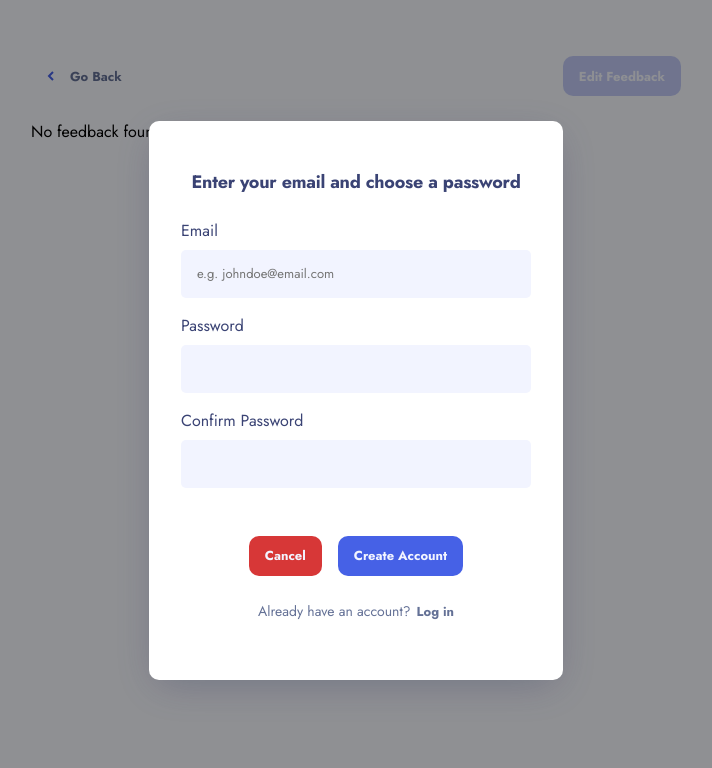
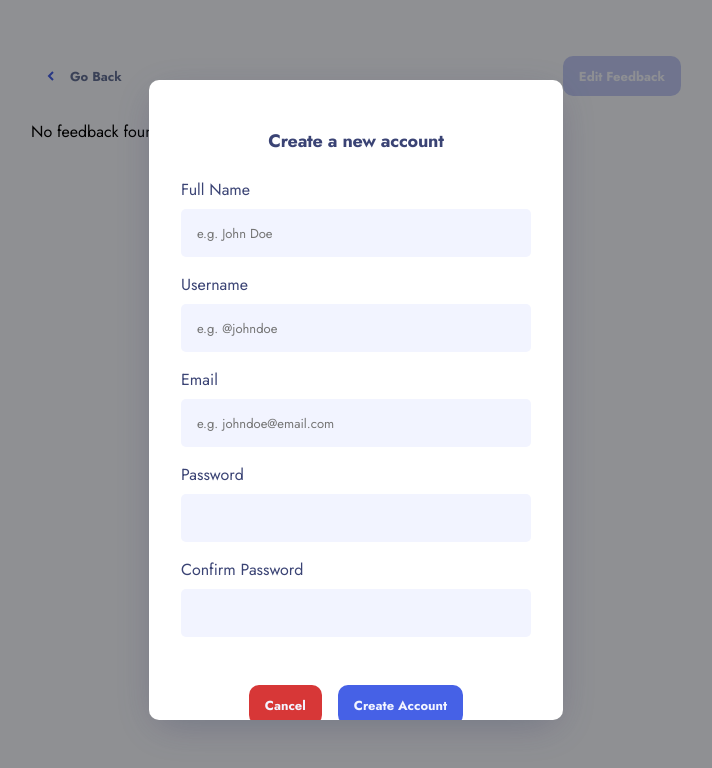
Before and after one commit to ryanbradley-webdev/product-feedback-app, a React (Vite) app in the folder client/: page /1 in a window 1280 px wide. Both pictures are taken after a click on the button "Create new account". Shown: the top 768 px of the page, without its empty margins (284-996 px from the left). Built offline with nearby package versions, Linux system fonts and the light colour scheme; no server answers; the database is empty.

Commit message:
Add account creation functionality.

```diff
--- a/client/src/components/login/Login.tsx
+++ b/client/src/components/login/Login.tsx
@@ -16,14 +16,17 @@ export default function Login({
     setVariant: Dispatch<SetStateAction<'login' | 'create'>>
 }) {
     const {
-        login
+        login,
+        signup
     } = useContext(UserContext)
 
+    const nameRef = useRef<HTMLInputElement>(null)
+    const handleRef = useRef<HTMLInputElement>(null)
     const emailRef = useRef<HTMLInputElement>(null)
     const passwordRef = useRef<HTMLInputElement>(null)
     const passwordConfirmRef = useRef<HTMLInputElement>(null)
 
-    const handleSubmit = (e: React.FormEvent) => {
+    const handleLogin = (e: React.FormEvent) => {
         e.preventDefault()
 
         if (!emailRef.current || !passwordRef.current) return
@@ -36,6 +39,23 @@ export default function Login({
         login(email, password)
     }
 
+    const handleCreate = (e: React.FormEvent) => {
+        e.preventDefault()
+
+        if (!emailRef.current || !passwordRef.current || !passwordConfirmRef.current || !nameRef.current || !handleRef.current) return
+
+        const email = emailRef.current.value
+        const password = passwordRef.current.value
+        const passwordConfirm = passwordConfirmRef.current.value
+        const name = nameRef.current.value
+        const handle = handleRef.current.value
+        const profileImg = ''
+
+        if (!email || !password || password !== passwordConfirm) return
+
+        signup(email, password, name, handle, profileImg)
+    }
+
     return (
         <Modal
             visible={visible}
@@ -43,14 +63,56 @@ export default function Login({
 
             <h5>
                 {variant === 'login' && 'Enter your information to log in'}
-                {variant === 'create' && 'Enter your email and choose a password'}
+                {variant === 'create' && 'Create a new account'}
             </h5>
 
             <form
-                onSubmit={handleSubmit}
+                onSubmit={variant === 'login' ? handleLogin : handleCreate}
                 className={styles.form}
                 aria-hidden={!visible}
             >
+
+                {
+                    variant === 'create' && (
+                        <>
+
+                            <label
+                                htmlFor="name"
+                            >
+
+                                <span>
+                                    Full Name
+                                </span>
+
+                                <input
+                                    type="text"
+                                    placeholder='e.g. John Doe'
+                                    required
+                                    ref={nameRef}
+                                />
+
+                            </label>
+
+                            <label
+                                htmlFor="name"
+                            >
+
+                                <span>
+                                    Username
+                                </span>
+
+                                <input
+                                    type="text"
+                                    placeholder='e.g. @johndoe'
+                                    required
+                                    ref={handleRef}
+                                />
+
+                            </label>
+
+                        </>
+                    )
+                }
 
                 <label
                     htmlFor="email"
@@ -63,6 +125,7 @@ export default function Login({
                     <input
                         type="email"
                         placeholder='e.g. johndoe@email.com'
+                        required
                         ref={emailRef}
                     />
 
@@ -78,6 +141,7 @@ export default function Login({
 
                     <input
                         type="password"
+                        required
                         ref={passwordRef}
                     />
 
@@ -95,6 +159,7 @@ export default function Login({
 
                             <input
                                 type="password"
+                                required
                                 ref={passwordConfirmRef}
                             />
 
--- a/client/src/components/modal/modal.module.css
+++ b/client/src/components/modal/modal.module.css
@@ -16,6 +16,13 @@
     box-shadow: 0 10px 40px -7px #373f6859;
 }
 
+@media screen and (max-height: 936px) {
+    .modal {
+        max-height: 80vh;
+        overflow-y: scroll;
+    }
+}
+
 .modal p {
     font-size: 13px;
     color: var(--clr-grey-300);
--- a/client/src/contexts/UserContext.tsx
+++ b/client/src/contexts/UserContext.tsx
@@ -1,9 +1,10 @@
 import { useMutation, useQueryClient } from '@tanstack/react-query'
 import { createContext, ReactNode, useState } from 'react'
 import { toggleUpvote } from '../lib/toggleUpvote'
-import { signInWithEmailAndPassword, signOut } from 'firebase/auth'
+import { createUserWithEmailAndPassword, signInWithEmailAndPassword, signOut } from 'firebase/auth'
 import { auth } from '../firebase/firebaseInit'
 import { getLoginInfo } from '../lib/getLoginInfo'
+import { createUserProfile } from '../lib/createUserProfile'
 
 export const UserContext = createContext({} as UserContext)
 
@@ -72,8 +73,19 @@ export default function UserContextProvider({
             })
     }
 
+    const signup = (email: string, password: string, name: string, handle: string, profileImg: string) => {
+        createUserWithEmailAndPassword(auth, email, password)
+            .then(userCredential => {
+                createUserProfile(userCredential.user.uid, name, handle, profileImg)
+                    .then(user => setUser(user))
+                    .catch(() => setUser(null))
+            })
+            .catch(() => setUser(null))
+    }
+
     const value = {
         user,
+        signup,
         login,
         logout,
         toggleFeedbackLike
--- /dev/null
+++ b/client/src/lib/createUserProfile.ts
@@ -0,0 +1,22 @@
+import { db } from "../firebase/firebaseInit"
+import { collection, doc, setDoc } from "firebase/firestore"
+
+export const createUserProfile = async (id: string, name: string, handle: string, profileImg: string) => {
+    if (!id || !name || !handle) {
+        throw new Error('Missing user data')
+    }
+
+    const newUserRef = doc(collection(db, 'users'))
+
+    const newUserData: User = {
+        userId: id,
+        name,
+        handle,
+        profileImg,
+        likedFeedback: []
+    }
+
+    await setDoc(newUserRef, newUserData)
+
+    return newUserData
+}
--- a/client/src/lib/getLoginInfo.ts
+++ b/client/src/lib/getLoginInfo.ts
@@ -15,7 +15,7 @@ export const getLoginInfo = async (userId: string) => {
         if (docIsUser(docData)) {
             return {
                 ...docData,
-                id: userId
+                userId
             }
         }
     }
--- a/client/src/routes/feedback/Feedback.tsx
+++ b/client/src/routes/feedback/Feedback.tsx
@@ -53,12 +53,12 @@ export default function Feedback() {
 
                 <Link
                     to={'/edit?id=' + id}
-                    aria-disabled={!user || user.id !== feedback?.authorId}
+                    aria-disabled={!user || user.userId !== feedback?.authorId}
                 >
 
                     <Button
                         color='blue'
-                        disabled={!user || user.id !== feedback?.authorId}
+                        disabled={!user || user.userId !== feedback?.authorId}
                     >
                         Edit Feedback
                     </Button>
--- a/client/src/routes/feedbackForm/FeedbackForm.tsx
+++ b/client/src/routes/feedbackForm/FeedbackForm.tsx
@@ -102,7 +102,7 @@ export default function FeedbackForm() {
             status: editId ? status : 'Suggestion',
             upvotes: editId && selectedFeedback ? selectedFeedback.upvotes : 0,
             comments: editId && selectedFeedback ? selectedFeedback.comments : [],
-            authorId: user.id
+            authorId: user.userId
         }
 
         save({
--- a/client/src/types.d.ts
+++ b/client/src/types.d.ts
@@ -1,7 +1,7 @@
 type SortOption = 'Most Upvotes' | 'Least Upvotes' | 'Most Comments' | 'Least Comments'
 
 type User = {
-    id: string
+    userId: string
     name: string
     handle: string
     profileImg?: string
@@ -37,6 +37,7 @@ type Feedback = FeedbackDraft & {
 
 type UserContext = {
     user: User | null,
+    signup: (email: string, password: string, name: string, handle: string, profileImg: string) => void
     login: (email: string, password: string) => void
     logout: () => void
     toggleFeedbackLike: (feedbackId: string, upvotes: number) => void
```
